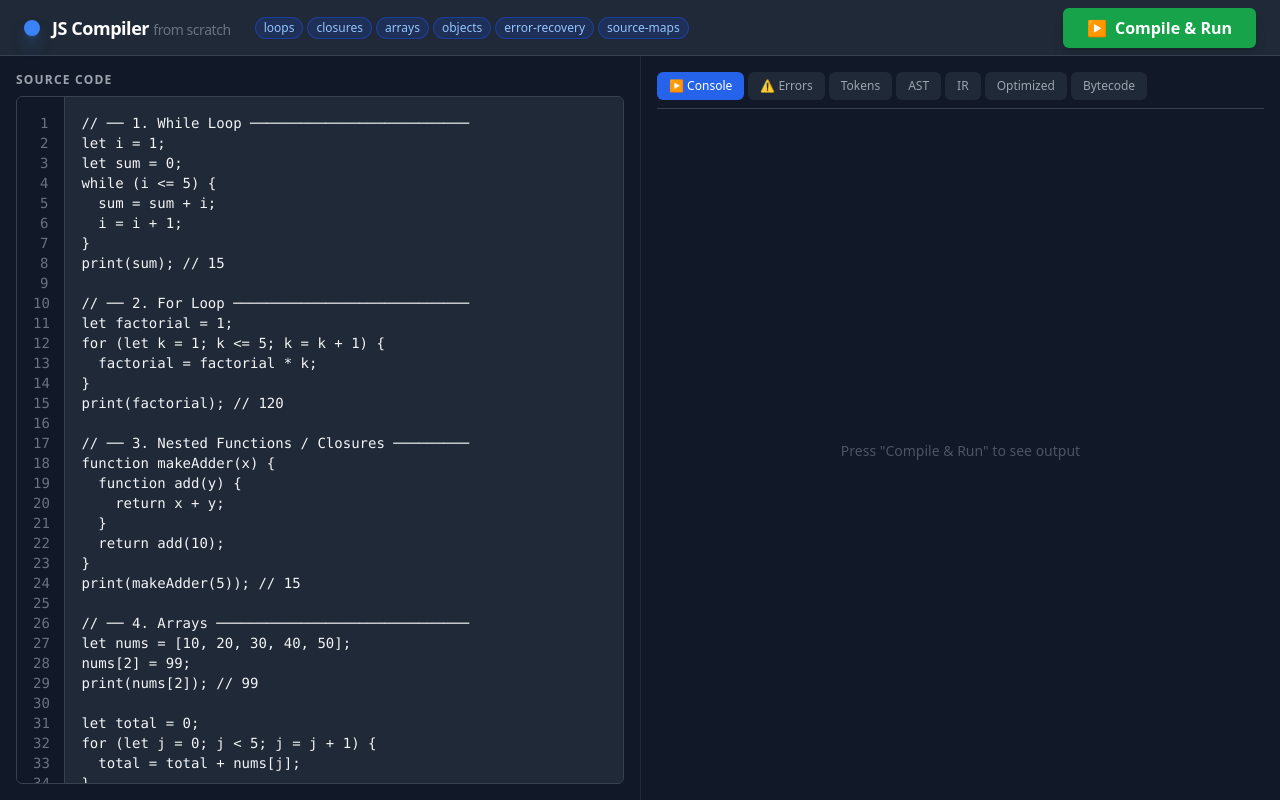
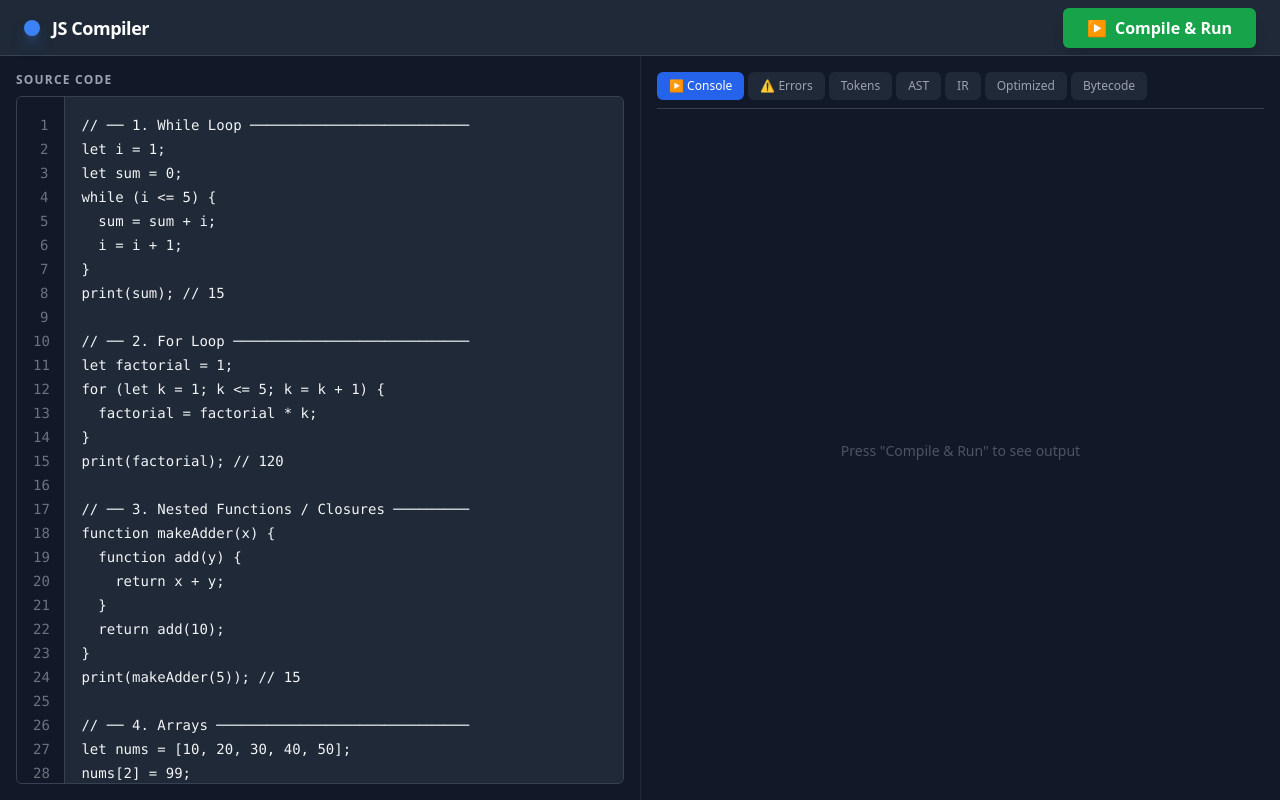
Before and after one commit to Shahrukhxkhan/JAVASCRIPT-COMPILER, a React (Vite) app: page / in a window 1280 px wide. Built offline with nearby package versions, Linux system fonts and the light colour scheme.

Commit message:
Sync line number scroll with editor clean up header

```diff
--- a/App.tsx
+++ b/App.tsx
@@ -129,13 +129,8 @@ const App: React.FC = () => {
         <div className="flex items-center gap-3">
           <div className="w-4 h-4 rounded-full bg-blue-500 shadow-lg shadow-blue-500/50"></div>
           <h1 className="font-bold text-lg tracking-tight">
-            JS Compiler <span className="text-gray-500 font-normal text-sm">from scratch</span>
+            JS Compiler
           </h1>
-          <div className="flex gap-1 ml-3 text-xs">
-            {['loops', 'closures', 'arrays', 'objects', 'error-recovery', 'source-maps'].map(f => (
-              <span key={f} className="bg-blue-900/40 text-blue-300 border border-blue-700/50 px-2 py-0.5 rounded-full">{f}</span>
-            ))}
-          </div>
         </div>
         <button
           onClick={handleCompile}
@@ -164,8 +159,8 @@ const App: React.FC = () => {
                 key={tab.id}
                 onClick={() => setActiveTab(tab.id as any)}
                 className={`px-3 py-1.5 rounded-md text-xs font-medium transition-colors flex items-center gap-1.5 ${activeTab === tab.id
-                    ? 'bg-blue-600 text-white'
-                    : 'bg-gray-800 text-gray-400 hover:bg-gray-700'
+                  ? 'bg-blue-600 text-white'
+                  : 'bg-gray-800 text-gray-400 hover:bg-gray-700'
                   }`}
               >
                 {tab.label}
--- a/components/Editor.tsx
+++ b/components/Editor.tsx
@@ -1,4 +1,4 @@
-import React from 'react';
+import React, { useRef, useCallback } from 'react';
 
 interface EditorProps {
   value: string;
@@ -7,18 +7,33 @@ interface EditorProps {
 
 const Editor: React.FC<EditorProps> = ({ value, onChange }) => {
   const lineCount = value.split('\n').length;
+  const lineNumberRef = useRef<HTMLDivElement>(null);
+  const textareaRef = useRef<HTMLTextAreaElement>(null);
+
+  const handleScroll = useCallback(() => {
+    if (lineNumberRef.current && textareaRef.current) {
+      lineNumberRef.current.scrollTop = textareaRef.current.scrollTop;
+    }
+  }, []);
 
   return (
     <div className="flex h-full font-mono text-sm border border-gray-700 rounded-md overflow-hidden bg-gray-800">
-      <div className="bg-gray-900 text-gray-500 p-4 text-right select-none border-r border-gray-700 min-w-[3rem]">
+      <div
+        ref={lineNumberRef}
+        className="bg-gray-900 text-gray-500 p-4 text-right select-none border-r border-gray-700 min-w-[3rem] overflow-hidden"
+        style={{ lineHeight: '1.5rem' }}
+      >
         {Array.from({ length: lineCount }).map((_, i) => (
           <div key={i}>{i + 1}</div>
         ))}
       </div>
       <textarea
+        ref={textareaRef}
         className="w-full h-full p-4 bg-gray-800 text-gray-100 outline-none resize-none"
+        style={{ lineHeight: '1.5rem' }}
         value={value}
         onChange={(e) => onChange(e.target.value)}
+        onScroll={handleScroll}
         spellCheck={false}
       />
     </div>
```
Also changed, not shown: 1 other file (tests, documents, lock files or other folders).
